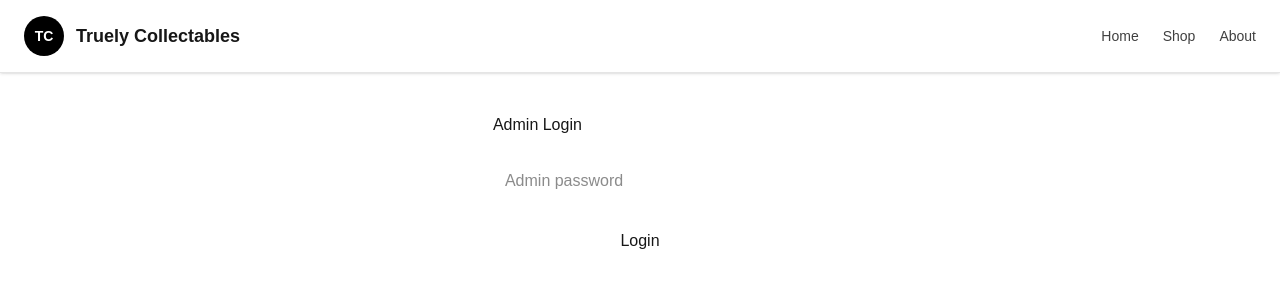
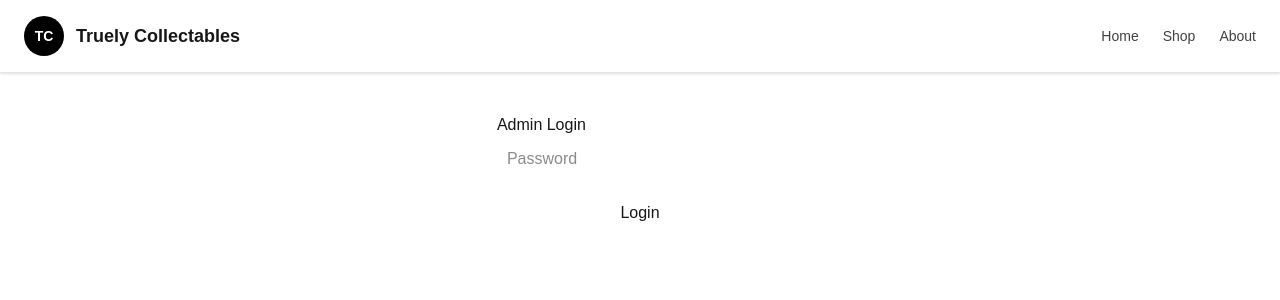
Before and after one commit to TruelyCollectables/truely-collectables, a Next.js app: page /admin/login in a window 1280 px wide. Shown: the top 300 px of the page. Built offline with nearby package versions, Linux system fonts and the light colour scheme.

Commit message:
Fix admin login

```diff
--- a/src/app/admin/login/page.tsx
+++ b/src/app/admin/login/page.tsx
@@ -10,7 +10,6 @@ export default function AdminLoginPage() {
 
   async function handleLogin(e: React.FormEvent) {
     e.preventDefault();
-    setError("");
 
     const res = await fetch("/api/admin/login", {
       method: "POST",
@@ -26,33 +25,30 @@ export default function AdminLoginPage() {
     }
 
     router.push("/admin/products");
-    router.refresh();
   }
 
   return (
-    <main style={{ padding: 40, maxWidth: 400, margin: "0 auto" }}>
+    <main style={{ maxWidth: 400, margin: "40px auto" }}>
       <h1>Admin Login</h1>
 
       <form onSubmit={handleLogin}>
         <input
           type="password"
-          placeholder="Admin password"
           value={password}
           onChange={(e) => setPassword(e.target.value)}
-          style={{
-            width: "100%",
-            padding: 12,
-            marginTop: 20,
-            marginBottom: 12,
-          }}
+          placeholder="Password"
+          style={{ width: "100%", padding: 10 }}
         />
 
-        <button type="submit" style={{ padding: 12, width: "100%" }}>
+        <button
+          type="submit"
+          style={{ width: "100%", padding: 10, marginTop: 10 }}
+        >
           Login
         </button>
       </form>
 
-      {error && <p style={{ color: "red" }}>{error}</p>}
+      {error && <p>{error}</p>}
     </main>
   );
 }
```
